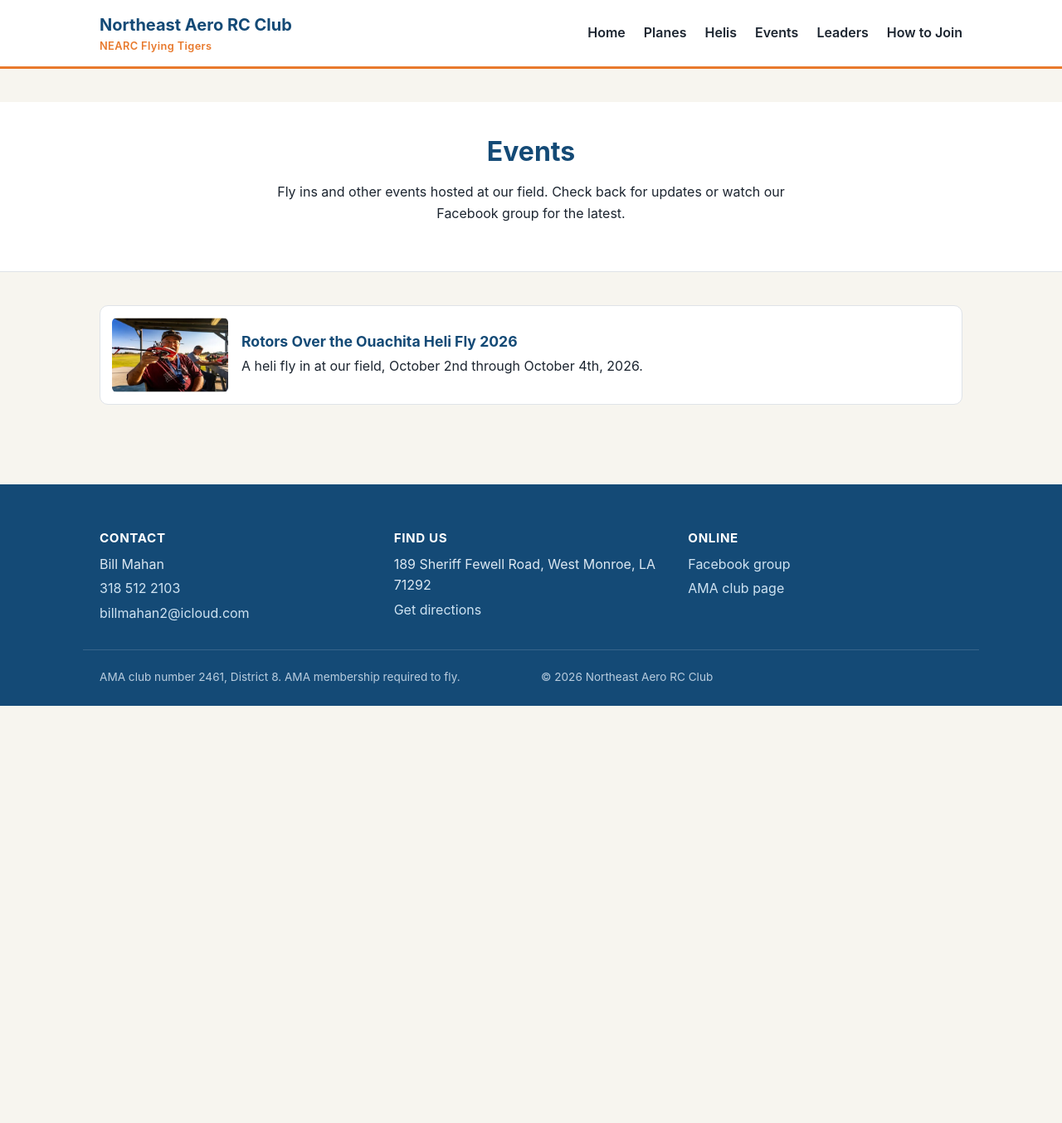
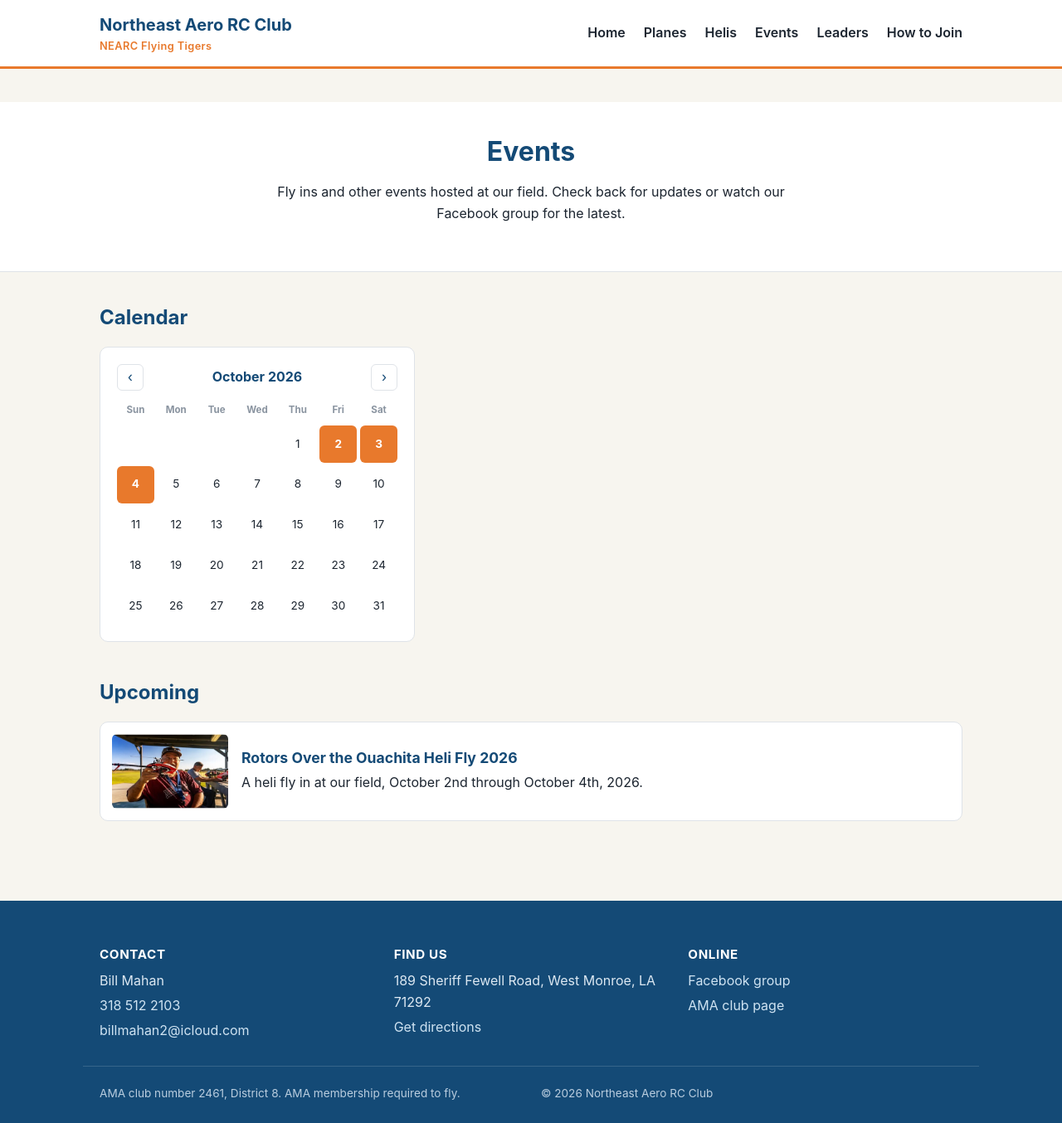
Before and after one commit to TheAssembler1/nearcflyingrc, a Jekyll site: the page built from events.md, in a window 1280 px wide. Shown: the whole page at 83% size. Built offline with Jekyll 4.4.1, drawn with Linux system fonts in a browser that asks for light colours; before the commit the page ends 900 px from its top, so only the background shows below that.

Commit message:
Add a calendar to the events page
Render a small month calendar with a vanilla JS widget fed by a JSON
data island built from the events collection. Days that fall within
an event's date range are highlighted and link to that event's post,
with previous and next month navigation. Add an end_date field to
event front matter to describe the date range and sort the list
soonest first.

Co-Authored-By: Claude Sonnet 5 <noreply@anthropic.com>
Claude-Session: https://claude.ai/code/session_01SuhJJkgqzW1s1tP2Ykwpbw

```diff
--- a/_events/rotors-over-the-ouachita-2026.md
+++ b/_events/rotors-over-the-ouachita-2026.md
@@ -2,6 +2,7 @@
 layout: event
 title: "Rotors Over the Ouachita Heli Fly 2026"
 date: 2026-10-02
+end_date: 2026-10-04
 dates: "October 2nd through October 4th, 2026"
 summary: "A heli fly in at our field, October 2nd through October 4th, 2026."
 image: /images/events/rotors-over-the-ouachita-2026.jpg
--- a/assets/css/style.css
+++ b/assets/css/style.css
@@ -441,6 +441,88 @@ section {
   }
 }
 
+/* Calendar */
+
+.calendar {
+  background: #fff;
+  border: 1px solid var(--line);
+  border-radius: var(--radius);
+  padding: 20px;
+  max-width: 380px;
+}
+
+.calendar-header {
+  display: flex;
+  align-items: center;
+  justify-content: space-between;
+  margin-bottom: 14px;
+}
+
+.calendar-title {
+  font-weight: 700;
+  color: var(--sky-dark);
+}
+
+.calendar-nav {
+  background: none;
+  border: 1px solid var(--line);
+  border-radius: 6px;
+  width: 32px;
+  height: 32px;
+  font-size: 1.1rem;
+  line-height: 1;
+  cursor: pointer;
+  color: var(--sky-dark);
+}
+
+.calendar-nav:hover {
+  background: var(--cream);
+}
+
+.calendar-grid {
+  display: grid;
+  grid-template-columns: repeat(7, 1fr);
+  gap: 4px;
+}
+
+.calendar-dow {
+  text-align: center;
+  font-size: 0.72rem;
+  font-weight: 700;
+  color: #8a94a0;
+  padding-bottom: 6px;
+}
+
+.calendar-day {
+  aspect-ratio: 1;
+  display: flex;
+  align-items: center;
+  justify-content: center;
+  border-radius: 6px;
+  font-size: 0.85rem;
+  color: var(--ink);
+  text-decoration: none;
+}
+
+.calendar-day-empty {
+  visibility: hidden;
+}
+
+.calendar-day.has-event {
+  background: var(--orange);
+  color: #fff;
+  font-weight: 700;
+}
+
+.calendar-day.has-event:hover {
+  background: #cf6a1f;
+  text-decoration: none;
+}
+
+.calendar-day.is-today:not(.has-event) {
+  border: 2px solid var(--sky);
+}
+
 /* Event detail */
 
 .event-detail-img {
--- /dev/null
+++ b/assets/js/calendar.js
@@ -0,0 +1,127 @@
+(function () {
+  var container = document.getElementById("events-calendar");
+  var dataEl = document.getElementById("events-data");
+  if (!container || !dataEl) return;
+
+  var events = [];
+  try {
+    events = JSON.parse(dataEl.textContent);
+  } catch (e) {
+    events = [];
+  }
+
+  var monthNames = [
+    "January", "February", "March", "April", "May", "June",
+    "July", "August", "September", "October", "November", "December"
+  ];
+  var dayNames = ["Sun", "Mon", "Tue", "Wed", "Thu", "Fri", "Sat"];
+
+  function parseDate(str) {
+    var parts = str.split("-").map(Number);
+    return new Date(parts[0], parts[1] - 1, parts[2]);
+  }
+
+  var today = new Date();
+  today.setHours(0, 0, 0, 0);
+
+  var parsed = events.map(function (e) {
+    return { title: e.title, url: e.url, start: parseDate(e.start), end: parseDate(e.end) };
+  });
+
+  var upcoming = parsed
+    .filter(function (e) { return e.end.getTime() >= today.getTime(); })
+    .sort(function (a, b) { return a.start - b.start; });
+
+  var viewDate = upcoming.length
+    ? new Date(upcoming[0].start.getFullYear(), upcoming[0].start.getMonth(), 1)
+    : new Date(today.getFullYear(), today.getMonth(), 1);
+
+  function eventsOnDay(day) {
+    return parsed.filter(function (e) {
+      return day.getTime() >= e.start.getTime() && day.getTime() <= e.end.getTime();
+    });
+  }
+
+  function render() {
+    container.innerHTML = "";
+
+    var header = document.createElement("div");
+    header.className = "calendar-header";
+
+    var prevBtn = document.createElement("button");
+    prevBtn.type = "button";
+    prevBtn.className = "calendar-nav";
+    prevBtn.setAttribute("aria-label", "Previous month");
+    prevBtn.textContent = "‹";
+    prevBtn.addEventListener("click", function () {
+      viewDate.setMonth(viewDate.getMonth() - 1);
+      render();
+    });
+
+    var title = document.createElement("div");
+    title.className = "calendar-title";
+    title.textContent = monthNames[viewDate.getMonth()] + " " + viewDate.getFullYear();
+
+    var nextBtn = document.createElement("button");
+    nextBtn.type = "button";
+    nextBtn.className = "calendar-nav";
+    nextBtn.setAttribute("aria-label", "Next month");
+    nextBtn.textContent = "›";
+    nextBtn.addEventListener("click", function () {
+      viewDate.setMonth(viewDate.getMonth() + 1);
+      render();
+    });
+
+    header.appendChild(prevBtn);
+    header.appendChild(title);
+    header.appendChild(nextBtn);
+    container.appendChild(header);
+
+    var grid = document.createElement("div");
+    grid.className = "calendar-grid";
+
+    dayNames.forEach(function (name) {
+      var cell = document.createElement("div");
+      cell.className = "calendar-dow";
+      cell.textContent = name;
+      grid.appendChild(cell);
+    });
+
+    var firstOfMonth = new Date(viewDate.getFullYear(), viewDate.getMonth(), 1);
+    var startOffset = firstOfMonth.getDay();
+    var daysInMonth = new Date(viewDate.getFullYear(), viewDate.getMonth() + 1, 0).getDate();
+
+    for (var i = 0; i < startOffset; i++) {
+      var blank = document.createElement("div");
+      blank.className = "calendar-day calendar-day-empty";
+      grid.appendChild(blank);
+    }
+
+    for (var d = 1; d <= daysInMonth; d++) {
+      var day = new Date(viewDate.getFullYear(), viewDate.getMonth(), d);
+      var dayEvents = eventsOnDay(day);
+      var cellEl = dayEvents.length ? document.createElement("a") : document.createElement("div");
+
+      cellEl.className = "calendar-day";
+      if (dayEvents.length) {
+        cellEl.className += " has-event";
+        cellEl.href = dayEvents[0].url;
+        cellEl.title = dayEvents.map(function (e) { return e.title; }).join(", ");
+      }
+      if (day.getTime() === today.getTime()) {
+        cellEl.className += " is-today";
+      }
+
+      var num = document.createElement("span");
+      num.className = "calendar-day-num";
+      num.textContent = d;
+      cellEl.appendChild(num);
+
+      grid.appendChild(cellEl);
+    }
+
+    container.appendChild(grid);
+  }
+
+  render();
+})();
--- a/events.md
+++ b/events.md
@@ -13,8 +13,27 @@ description: Upcoming fly ins and events hosted by Northeast Aero RC Club.
 </div>
 
 <section>
+  <h2>Calendar</h2>
+  <div id="events-calendar" class="calendar"></div>
+  <script id="events-data" type="application/json">
+    [
+      {% assign events = site.events | sort: "date" %}
+      {% for event in events %}
+      {
+        "title": {{ event.title | jsonify }},
+        "url": {{ event.url | relative_url | jsonify }},
+        "start": {{ event.date | date: "%Y-%m-%d" | jsonify }},
+        "end": {{ event.end_date | default: event.date | date: "%Y-%m-%d" | jsonify }}
+      }{% unless forloop.last %},{% endunless %}
+      {% endfor %}
+    ]
+  </script>
+</section>
+
+<section>
+  <h2>Upcoming</h2>
   <div class="event-list">
-    {% assign events = site.events | sort: "date" | reverse %}
+    {% assign events = site.events | sort: "date" %}
     {% for event in events %}
     <a class="event-row" href="{{ event.url | relative_url }}">
       <img class="event-thumb" src="{{ event.image | relative_url }}" alt="{{ event.title }}" loading="lazy">
@@ -26,3 +45,5 @@ description: Upcoming fly ins and events hosted by Northeast Aero RC Club.
     {% endfor %}
   </div>
 </section>
+
+<script src="{{ '/assets/js/calendar.js' | relative_url }}"></script>
```
